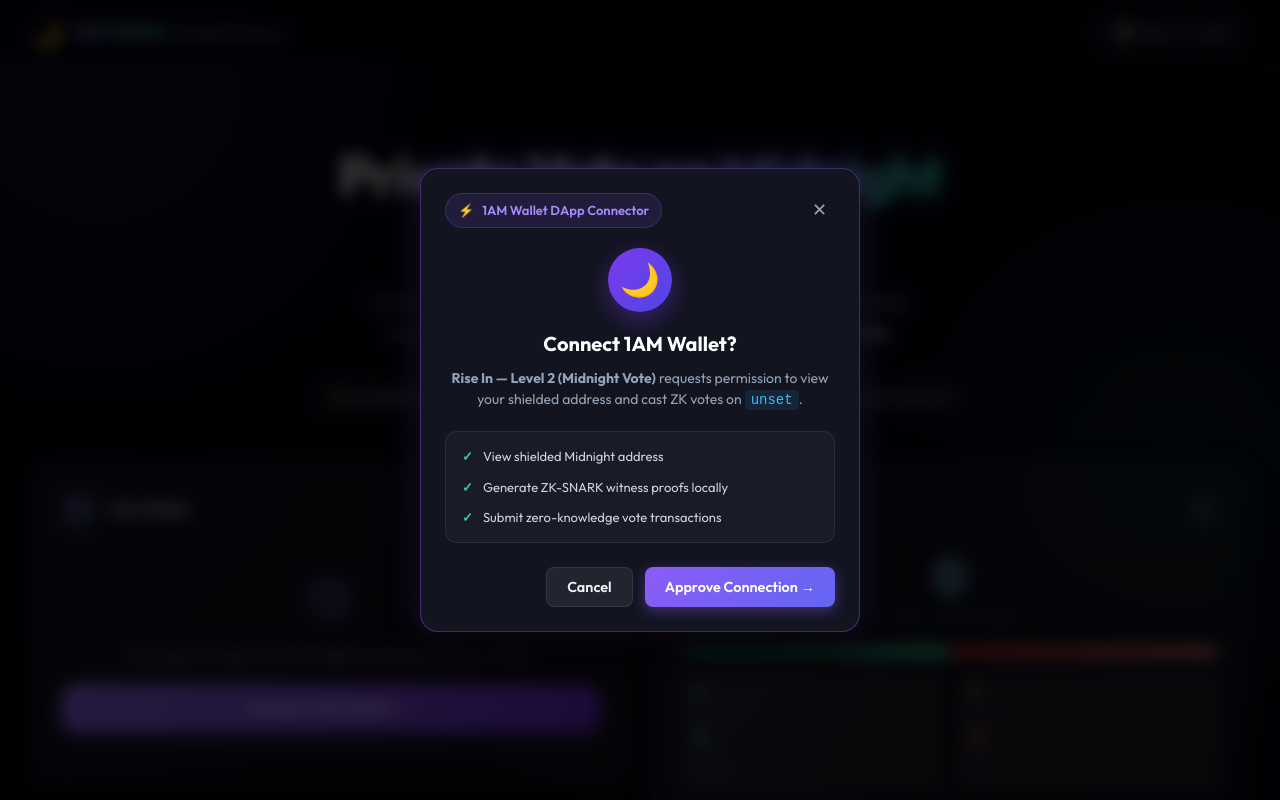
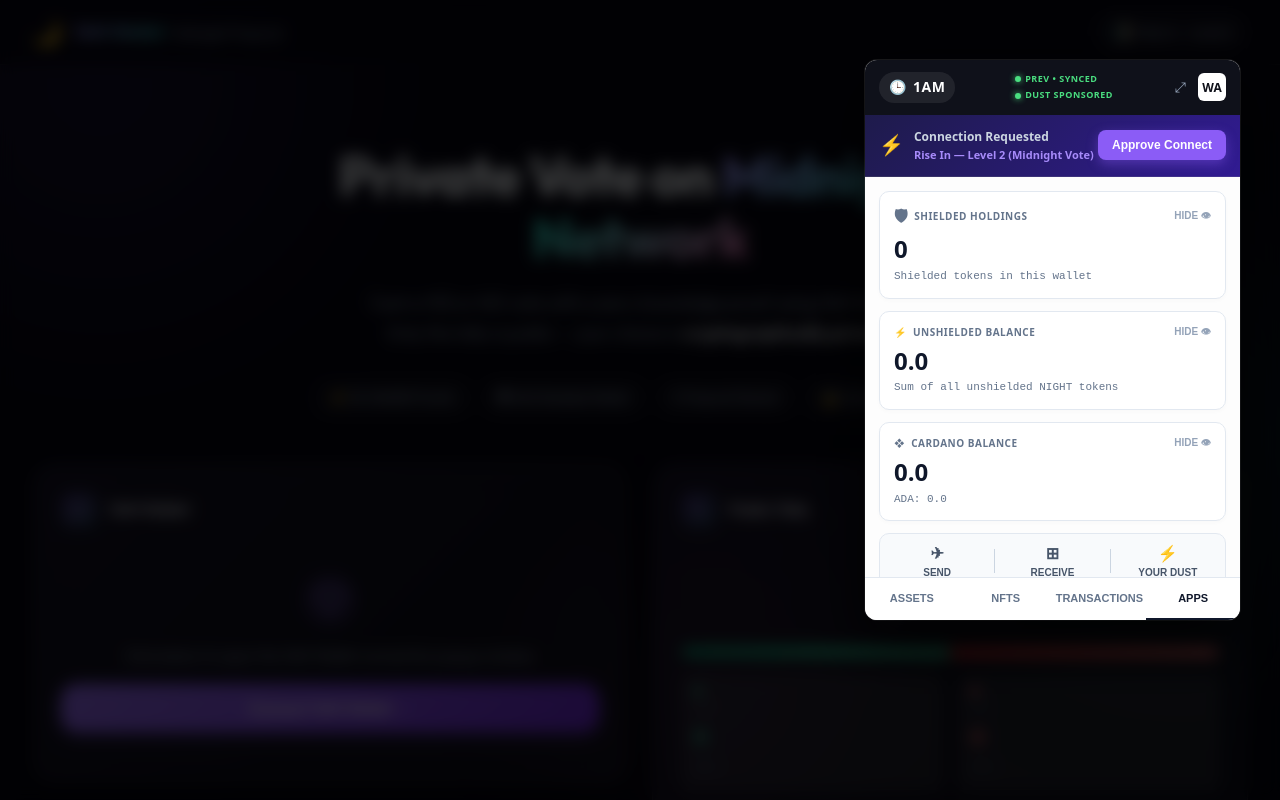
Before and after one commit to ManoharKalel15/Midnight-Private-Vote-, a React (Vite) app in the folder frontend/: page / in a window 1280 px wide. Both pictures are taken after a click on the button "Connect 1AM Wallet →". Shown: the top 800 px of the page. Built offline with nearby package versions, Linux system fonts and the light colour scheme; no server answers.

Commit message:
feat: design 1:1 exact 1AM Wallet browser extension popup replica

```diff
--- a/frontend/src/components/WalletModal.tsx
+++ b/frontend/src/components/WalletModal.tsx
@@ -15,60 +15,150 @@
   walletName = "1AM Wallet",
   networkId = "preprod",
 }: WalletModalProps) {
+  const [activeTab, setActiveTab] = useState<"assets" | "nfts" | "txs" | "apps">("apps");
   const [isApproving, setIsApproving] = useState(false);
 
   if (!isOpen) return null;
 
   const handleApprove = async () => {
     setIsApproving(true);
-    await new Promise((resolve) => setTimeout(resolve, 600));
+    await new Promise((resolve) => setTimeout(resolve, 500));
     setIsApproving(false);
     onApprove();
   };
 
   return (
     <div className="modal-overlay" onClick={onClose}>
-      <div className="modal-content wallet-popup-modal" onClick={(e) => e.stopPropagation()}>
-        <div className="modal-header">
-          <div className="popup-badge">
-            <span className="popup-icon">⚡</span>
-            <span>1AM Wallet DApp Connector</span>
-          </div>
-          <button className="modal-close-btn" onClick={onClose} aria-label="Close">✕</button>
-        </div>
+      {/* 1AM Extension Window Mockup */}
+      <div className="oneam-extension-window" onClick={(e) => e.stopPropagation()}>
 
-        <div className="popup-body">
-          <div className="wallet-avatar">
-            <span className="avatar-icon">🌙</span>
+        {/* Top Header Bar */}
+        <div className="oneam-header">
+          <div className="oneam-brand">
+            <span className="oneam-clock-icon">🕒</span>
+            <span className="oneam-title">1AM</span>
           </div>
 
-          <h3 className="popup-title">Connect {walletName}?</h3>
-          <p className="popup-subtitle">
-            <strong>Rise In — Level 2 (Midnight Vote)</strong> requests permission to view your shielded address and cast ZK votes on <code>{networkId}</code>.
-          </p>
+          <div className="oneam-status-pills">
+            <div className="status-pill green">
+              <span className="dot" />
+              <span>PREV • SYNCED</span>
+            </div>
+            <div className="status-pill green">
+              <span className="dot" />
+              <span>DUST SPONSORED</span>
+            </div>
+          </div>
 
-          <div className="popup-permissions-box">
-            <div className="permission-item">
-              <span className="check">✓</span>
-              <span>View shielded Midnight address</span>
-            </div>
-            <div className="permission-item">
-              <span className="check">✓</span>
-              <span>Generate ZK-SNARK witness proofs locally</span>
-            </div>
-            <div className="permission-item">
-              <span className="check">✓</span>
-              <span>Submit zero-knowledge vote transactions</span>
-            </div>
+          <div className="oneam-header-right">
+            <button className="expand-btn" title="Expand view" onClick={onClose}>⤢</button>
+            <div className="avatar-box">WA</div>
           </div>
         </div>
 
-        <div className="popup-footer">
-          <button className="btn btn-secondary" onClick={onClose} disabled={isApproving}>
-            Cancel
+        {/* DApp Authorization Banner */}
+        <div className="oneam-dapp-banner">
+          <div className="banner-left">
+            <span className="banner-icon">⚡</span>
+            <div>
+              <div className="banner-title">Connection Requested</div>
+              <div className="banner-sub">Rise In — Level 2 (Midnight Vote)</div>
+            </div>
+          </div>
+          <button
+            className="oneam-approve-btn"
+            onClick={handleApprove}
+            disabled={isApproving}
+          >
+            {isApproving ? "Connecting..." : "Approve Connect"}
           </button>
-          <button className="btn btn-primary btn-approve" onClick={handleApprove} disabled={isApproving}>
-            {isApproving ? "Connecting..." : "Approve Connection →"}
+        </div>
+
+        {/* Extension Body Content */}
+        <div className="oneam-body">
+          {/* Shielded Holdings */}
+          <div className="holdings-card">
+            <div className="card-top">
+              <div className="card-label">
+                <span className="shield-icon">🛡</span>
+                <span>SHIELDED HOLDINGS</span>
+              </div>
+              <button className="hide-btn">HIDE 👁</button>
+            </div>
+            <div className="balance-val">0</div>
+            <div className="card-subtext">Shielded tokens in this wallet</div>
+          </div>
+
+          {/* Unshielded Balance */}
+          <div className="holdings-card">
+            <div className="card-top">
+              <div className="card-label">
+                <span className="lightning-icon">⚡</span>
+                <span>UNSHIELDED BALANCE</span>
+              </div>
+              <button className="hide-btn">HIDE 👁</button>
+            </div>
+            <div className="balance-val">0.0</div>
+            <div className="card-subtext">Sum of all unshielded NIGHT tokens</div>
+          </div>
+
+          {/* Cardano Balance */}
+          <div className="holdings-card">
+            <div className="card-top">
+              <div className="card-label">
+                <span className="cardano-icon">❖</span>
+                <span>CARDANO BALANCE</span>
+              </div>
+              <button className="hide-btn">HIDE 👁</button>
+            </div>
+            <div className="balance-val">0.0</div>
+            <div className="card-subtext">ADA: 0.0</div>
+          </div>
+
+          {/* Quick Actions */}
+          <div className="oneam-actions">
+            <button className="action-btn">
+              <span className="action-icon">✈</span>
+              <span>SEND</span>
+            </button>
+            <div className="divider" />
+            <button className="action-btn">
+              <span className="action-icon">⊞</span>
+              <span>RECEIVE</span>
+            </button>
+            <div className="divider" />
+            <button className="action-btn">
+              <span className="action-icon">⚡</span>
+              <span>YOUR DUST</span>
+            </button>
+          </div>
+        </div>
+
+        {/* Bottom Navigation Tabs */}
+        <div className="oneam-tabs">
+          <button
+            className={`tab ${activeTab === "assets" ? "active" : ""}`}
+            onClick={() => setActiveTab("assets")}
+          >
+            ASSETS
+          </button>
+          <button
+            className={`tab ${activeTab === "nfts" ? "active" : ""}`}
+            onClick={() => setActiveTab("nfts")}
+          >
+            NFTS
+          </button>
+          <button
+            className={`tab ${activeTab === "txs" ? "active" : ""}`}
+            onClick={() => setActiveTab("txs")}
+          >
+            TRANSACTIONS
+          </button>
+          <button
+            className={`tab ${activeTab === "apps" ? "active" : ""}`}
+            onClick={() => setActiveTab("apps")}
+          >
+            APPS
           </button>
         </div>
       </div>
--- a/frontend/src/index.css
+++ b/frontend/src/index.css
@@ -912,3 +912,280 @@
   from { transform: translateY(20px); opacity: 0; }
   to { transform: translateY(0); opacity: 1; }
 }
+
+
+/* 1AM Extension Popup Styling (Exact replica from user screenshot) */
+.oneam-extension-window {
+  width: 375px;
+  background: #fdfdfd;
+  color: #1e293b;
+  border-radius: 12px;
+  box-shadow: 0 25px 60px rgba(0, 0, 0, 0.7), 0 0 0 1px rgba(255, 255, 255, 0.1);
+  overflow: hidden;
+  font-family: system-ui, -apple-system, BlinkMacSystemFont, 'Segoe UI', Roboto, sans-serif;
+  animation: slideInDown 0.25s cubic-bezier(0.16, 1, 0.3, 1);
+  position: absolute;
+  top: 60px;
+  right: 40px;
+}
+
+@media (max-width: 600px) {
+  .oneam-extension-window {
+    position: relative;
+    top: 0;
+    right: 0;
+    width: 92%;
+  }
+}
+
+.oneam-header {
+  background: #0f111a;
+  color: #ffffff;
+  padding: 12px 14px;
+  display: flex;
+  align-items: center;
+  justify-content: space-between;
+}
+
+.oneam-brand {
+  display: flex;
+  align-items: center;
+  gap: 6px;
+  background: rgba(255, 255, 255, 0.08);
+  padding: 4px 10px;
+  border-radius: 20px;
+  font-weight: 700;
+  font-size: 14px;
+  letter-spacing: 0.5px;
+}
+
+.oneam-status-pills {
+  display: flex;
+  flex-direction: column;
+  gap: 2px;
+}
+
+.status-pill.green {
+  display: flex;
+  align-items: center;
+  gap: 4px;
+  font-size: 9px;
+  font-weight: 700;
+  color: #4ade80;
+  letter-spacing: 0.5px;
+}
+
+.status-pill.green .dot {
+  width: 6px;
+  height: 6px;
+  background: #4ade80;
+  border-radius: 50%;
+  box-shadow: 0 0 6px #4ade80;
+}
+
+.oneam-header-right {
+  display: flex;
+  align-items: center;
+  gap: 10px;
+}
+
+.expand-btn {
+  background: none;
+  border: none;
+  color: #94a3b8;
+  font-size: 14px;
+  cursor: pointer;
+  padding: 2px;
+}
+
+.expand-btn:hover {
+  color: #fff;
+}
+
+.avatar-box {
+  width: 28px;
+  height: 28px;
+  background: #ffffff;
+  color: #0f111a;
+  border-radius: 6px;
+  font-weight: 800;
+  font-size: 12px;
+  display: flex;
+  align-items: center;
+  justify-content: center;
+}
+
+.oneam-dapp-banner {
+  background: linear-gradient(135deg, #1e1b4b, #311b92);
+  color: #fff;
+  padding: 12px 14px;
+  display: flex;
+  align-items: center;
+  justify-content: space-between;
+  border-bottom: 1px solid rgba(255, 255, 255, 0.1);
+}
+
+.banner-left {
+  display: flex;
+  align-items: center;
+  gap: 10px;
+}
+
+.banner-icon {
+  font-size: 20px;
+  color: #a78bfa;
+}
+
+.banner-title {
+  font-size: 12px;
+  font-weight: 700;
+  color: #cbd5e1;
+}
+
+.banner-sub {
+  font-size: 11px;
+  color: #a78bfa;
+  font-weight: 600;
+}
+
+.oneam-approve-btn {
+  background: #8b5cf6;
+  color: #ffffff;
+  border: none;
+  padding: 8px 14px;
+  border-radius: 8px;
+  font-size: 12px;
+  font-weight: 700;
+  cursor: pointer;
+  box-shadow: 0 4px 12px rgba(139, 92, 246, 0.4);
+  transition: all 0.2s;
+}
+
+.oneam-approve-btn:hover {
+  background: #7c3aed;
+  transform: translateY(-1px);
+}
+
+.oneam-body {
+  padding: 14px;
+  display: flex;
+  flex-direction: column;
+  gap: 12px;
+  max-height: 400px;
+  overflow-y: auto;
+}
+
+.holdings-card {
+  background: #ffffff;
+  border: 1px solid #e2e8f0;
+  border-radius: 10px;
+  padding: 12px 14px;
+  box-shadow: 0 2px 4px rgba(0, 0, 0, 0.02);
+}
+
+.card-top {
+  display: flex;
+  align-items: center;
+  justify-content: space-between;
+  margin-bottom: 6px;
+}
+
+.card-label {
+  display: flex;
+  align-items: center;
+  gap: 6px;
+  font-size: 10px;
+  font-weight: 800;
+  color: #64748b;
+  letter-spacing: 0.5px;
+}
+
+.hide-btn {
+  background: none;
+  border: none;
+  font-size: 10px;
+  font-weight: 700;
+  color: #94a3b8;
+  cursor: pointer;
+}
+
+.balance-val {
+  font-size: 24px;
+  font-weight: 700;
+  color: #0f172a;
+  line-height: 1.2;
+}
+
+.card-subtext {
+  font-size: 11px;
+  color: #64748b;
+  font-family: monospace;
+  margin-top: 4px;
+}
+
+.oneam-actions {
+  display: flex;
+  align-items: center;
+  justify-content: space-around;
+  background: #f8fafc;
+  border: 1px solid #e2e8f0;
+  border-radius: 10px;
+  padding: 10px 0;
+}
+
+.action-btn {
+  background: none;
+  border: none;
+  display: flex;
+  flex-direction: column;
+  align-items: center;
+  gap: 4px;
+  font-size: 10px;
+  font-weight: 700;
+  color: #475569;
+  cursor: pointer;
+  flex: 1;
+}
+
+.action-btn:hover {
+  color: #0f172a;
+}
+
+.action-icon {
+  font-size: 16px;
+}
+
+.oneam-actions .divider {
+  width: 1px;
+  height: 24px;
+  background: #cbd5e1;
+}
+
+.oneam-tabs {
+  display: flex;
+  border-top: 1px solid #e2e8f0;
+  background: #ffffff;
+}
+
+.oneam-tabs .tab {
+  flex: 1;
+  background: none;
+  border: none;
+  padding: 14px 0;
+  font-size: 11px;
+  font-weight: 700;
+  color: #64748b;
+  cursor: pointer;
+  border-bottom: 2px solid transparent;
+  transition: all 0.2s;
+}
+
+.oneam-tabs .tab.active {
+  color: #0f172a;
+  border-bottom-color: #0f172a;
+}
+
+@keyframes slideInDown {
+  from { opacity: 0; transform: translateY(-20px); }
+  to { opacity: 1; transform: translateY(0); }
+}
```
